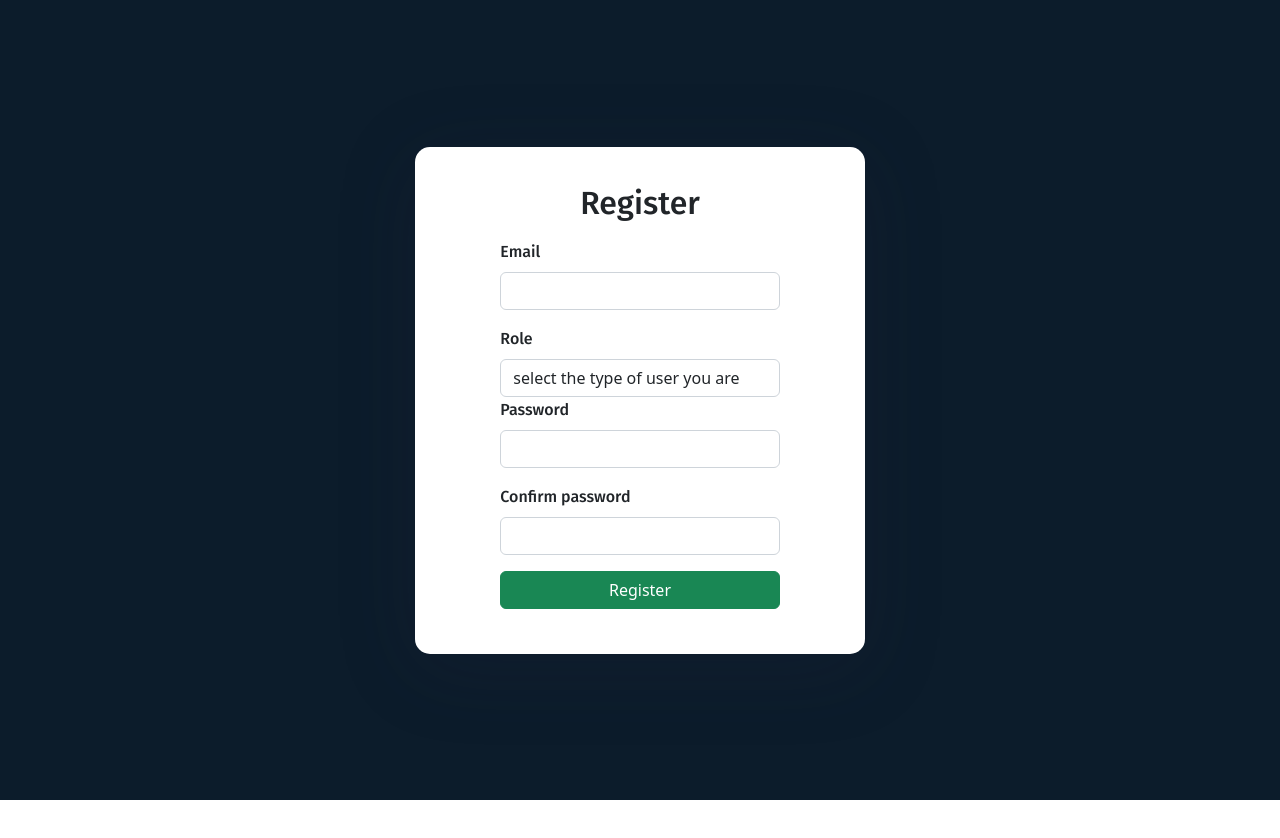
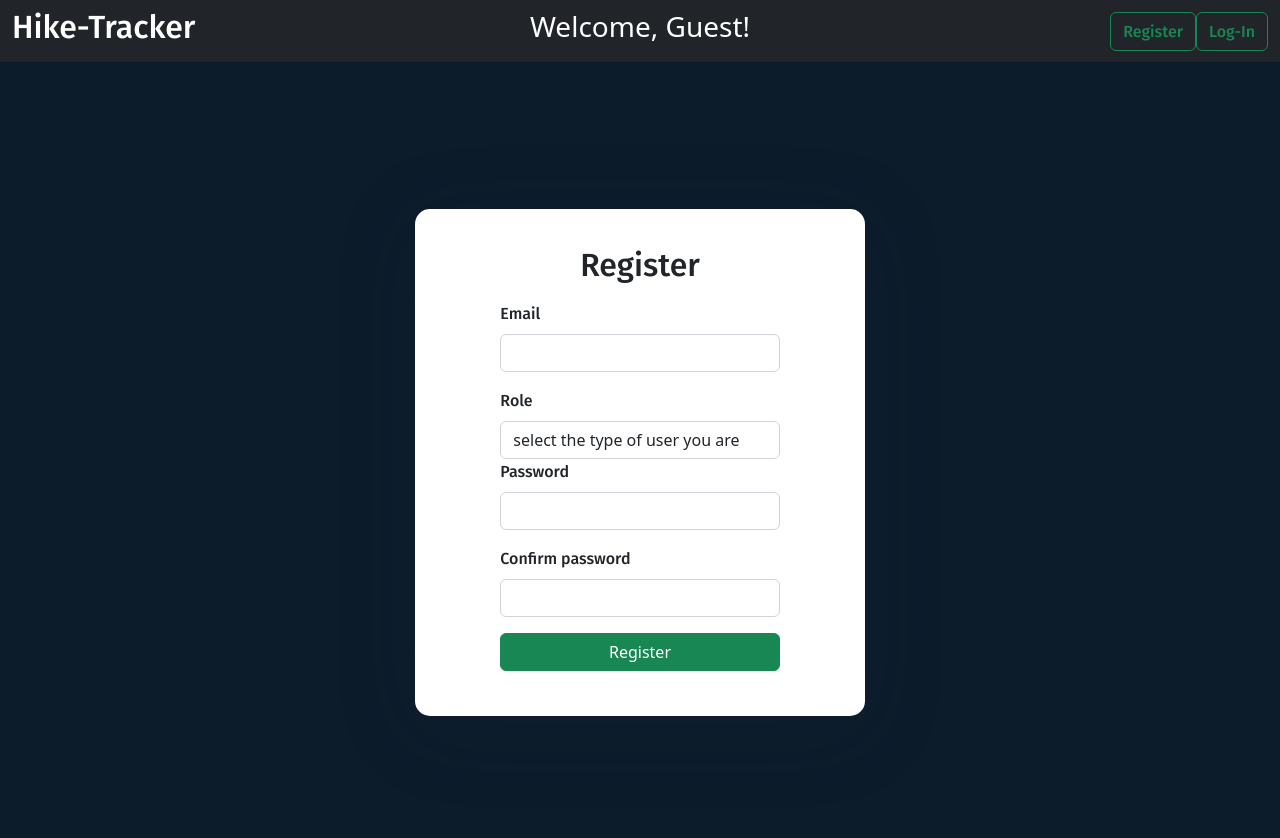
Before and after one commit to Werocky/se2022-01-HikeTracker, a React (Create React App) app in the folder client/: page /register in a window 1280 px wide. Shown: the top 838 px of the page. Before the commit the page ends 800 px from the top, so only its background shows below. Built offline with nearby package versions, Linux system fonts and the light colour scheme; no server answers.

Commit message:
Implemented navigation bar and changed some page's structures

```diff
--- a/client/src/API.js
+++ b/client/src/API.js
@@ -123,7 +123,8 @@ async function logIn(credentials) {
   }
 
   async function logOut() {
-    await fetch((APIURL+'/sessions/current'), { method: 'DELETE', credentials: 'include' });
+    const response = await fetch((APIURL+'/sessions/current'), { method: 'DELETE', credentials: 'include' });
+    return response.ok ? true : false;
   }
 
   async function getUserInfo() {
--- a/client/src/App.js
+++ b/client/src/App.js
@@ -8,6 +8,7 @@ import API from './API';
 import { LoginComponent } from './Layout-components/LoginComponent';
 import { RegisterComponent } from './Layout-components/RegisterComponent';
 import HikeDetails from './Layout-components/HikeDetails';
+import NavigationBar from './Layout-components/Navigationbar';
 
 function App() {
 
@@ -52,7 +53,7 @@ function App() {
   return (
     <BrowserRouter>
       <AuthContext.Provider value={auth}>   {/* this is used to pass user information*/}
-        <AppLayout login={login} logout={logout} register={register}/>
+        <AppLayout login={login} logout={logout} register={register} setLogged={setAuth}/>
       </AuthContext.Provider>
     </BrowserRouter>
   );
@@ -66,15 +67,32 @@ function AppLayout(props) {
   return (
     <Routes>
       <Route path='/' element={
-        <MainLayout
-          login={props.login}
-          logout={props.logout}
-        />
+        <>
+          <NavigationBar logged={auth} setLogged={props.setLogged}/>
+          <MainLayout
+            login={props.login}
+            logout={props.logout}
+          />
+        </>
       }>
       </Route>
-      <Route path='/:hikeID' element={<HikeDetails />} />
+      <Route path='/:hikeID' element={
+        <>
+          <NavigationBar logged={auth} setLogged={props.setLogged}/>
+          <HikeDetails />
+        </>
+      }/>
       <Route path='/register' element={
-        <RegisterComponent register={props.register} />
+        <>
+          <NavigationBar logged={auth} setLogged={props.setLogged}/>
+          <RegisterComponent register={props.register} />
+        </>
+      } />
+      <Route path='/login' element={
+        <>
+          <NavigationBar logged={auth} setLogged={props.setLogged}/>
+          <LoginComponent login={props.login} />
+        </>
       } />
     </Routes>
   );
--- a/client/src/Layout-components/LoginComponent.js
+++ b/client/src/Layout-components/LoginComponent.js
@@ -1,17 +1,14 @@
 import 'bootstrap/dist/css/bootstrap.min.css';
 import '../Login.css'
 import { Form, Button, Row, Col } from 'react-bootstrap';
-import { useContext, useState } from 'react';
+import { useState } from 'react';
 import { useNavigate } from 'react-router-dom';
-import AuthContext from '../AuthContext';
 
 function LoginComponent(props) {
-  const auth = useContext(AuthContext);
 
   return (
     <div className="auth-wrapper">
       <div className="auth-inner">
-        {!auth.login &&
           <>
             <Row>
               <Col></Col>
@@ -24,12 +21,6 @@ function LoginComponent(props) {
               <Col></Col>
             </Row>
           </>
-        }
-        {auth.login &&
-          <>
-            LOGOUT BUTTON
-          </>
-        }
       </div>
     </div>
   );
@@ -61,8 +52,6 @@ function LoginForm(props) {
       </Form.Group>
 
       <div className="d-grid"><Button type="submit" variant='success'>Login</Button></div>
-      <p></p>
-      <div className="d-grid"><Button type="button" variant='primary' onClick={() => navigate("/register")}>Register</Button></div>
     </Form>
   )
 };
--- a/client/src/Layout-components/MainLayout.js
+++ b/client/src/Layout-components/MainLayout.js
@@ -1,14 +1,12 @@
 import AuthContext from '../AuthContext';
-import { Col, Container, Navbar, Row } from 'react-bootstrap';
+import { Col, Container, Row } from 'react-bootstrap';
 import { useContext, useState, useEffect } from "react";
 import HikeList from './HikeList';
 import API from '../API';
 import Sidebar from './Sidebar';
-import { LoginComponent } from './LoginComponent';
 
 
 function MainLayout(props) {
-  const auth = useContext(AuthContext);
 
   const [hikes, setHikes] = useState([]); //empty array of hikes
   const [loading, setLoading] = useState(true);
@@ -28,7 +26,6 @@ function MainLayout(props) {
 
   return (
     <>
-      <Navigation login={props.login} logout={props.logout} />
       <Container fluid className={'vh-100'}>
         <p></p>
         {!loading &&
@@ -46,14 +43,4 @@ function MainLayout(props) {
   );
 }
 
-function Navigation(props) {
-  const auth = useContext(AuthContext);
-
-  return (
-    <Navbar bg="light">
-      <LoginComponent login={props.login} />
-    </Navbar>
-  );
-}
-
 export default MainLayout;
--- a/client/src/Layout-components/Navigationbar.js
+++ b/client/src/Layout-components/Navigationbar.js
@@ -1,6 +1,6 @@
 import { Navbar, Container, Button } from 'react-bootstrap';
 import { useNavigate } from 'react-router-dom';
-import { logOut } from '../API';
+import API from '../API';
 
 function NavigationBar(props){
     const navigate = useNavigate();
@@ -10,15 +10,15 @@ function NavigationBar(props){
                 <i className="bi bi-building"></i>
                 <span className="d-none d-md-inline">Hike-Tracker</span>
             </h2>
-            <h3 className='text-white'>Welcome, {props.logged === '' ? 'Guest' : props.logged.email}!</h3>
-            {props.logged ? <Logout setLogged = {props.setLogged} navigate={navigate} user={props.logged}/> : <Login navigate={navigate}/>}
+            <h3 className='text-white'>Welcome, {props.logged.login === false ? 'Guest' : props.logged.user.Id}!</h3>
+            {props.logged.login ? <Logout setLogged = {props.setLogged} navigate={navigate} user={props.logged}/> : <Login navigate={navigate}/>}
         </Container>
     </Navbar>
 }
 
 function Login(props){
-    return <div className='col-4 d-flex flex-row-reverse' onClick={ () => props.navigate('/login')}>
-        <Button variant="outline-success">
+    return <div className='col-4 d-flex flex-row-reverse'>
+        <Button variant="outline-success" onClick={ () => props.navigate('/login')}>
             <span className='btn-icon'><i className="bi bi-box-arrow-in-right mr-2"></i></span><span>Log-In</span>
         </Button>
         <Button variant="outline-success" onClick={() => props.navigate('/register')}>
@@ -36,9 +36,12 @@ function Logout(props){
 }
 
 const handleLogout = async (setLogged, navigate, id) => {
-    if (await logOut()){
-        setLogged('');
-        navigate('/'+id);
+    if (await API.logOut()){
+        setLogged({
+            login: false,
+            user: undefined,
+        });
+        navigate('/');
     }
 };
 
```
